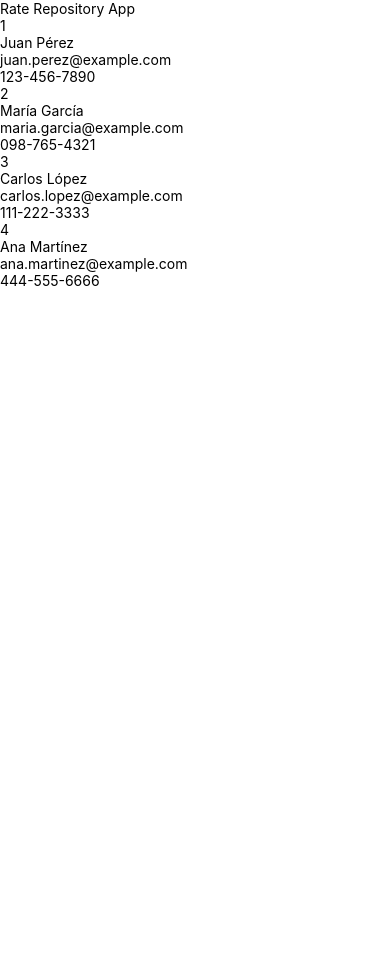
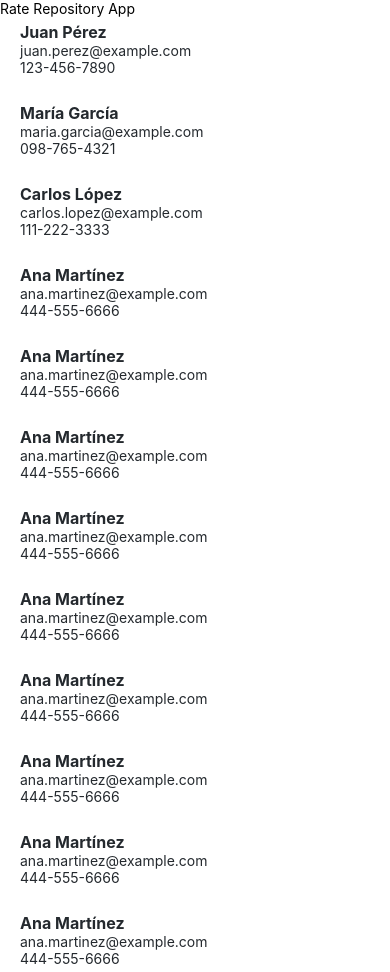
Before and after one commit to jdsalcedos/rate-repository-app, a React Native app: screen / in a window 390 px wide. Before the commit the page ends 844 px from the top, so only its background shows below. Built offline with nearby package versions, Linux system fonts and the light colour scheme.

Commit message:
minuto 55

```diff
--- /dev/null
+++ b/src/components/RepositoryItem.jsx
@@ -0,0 +1,22 @@
+import { View, Text, StyleSheet } from "react-native";
+import React from "react";
+import StyledText from "./StyledText";
+
+const styles = StyleSheet.create({
+  container: {
+    padding: 20,
+    paddingBottom: 5,
+    paddingTop: 5,
+  },
+});
+
+const RepositoryItem = (props) => (
+  <View key={props.id} style={styles.container}>
+    <StyledText fontSize="subheading" fontWeight="bold">
+      {props.nombre}
+    </StyledText>
+    <StyledText>{props.email}</StyledText>
+    <StyledText>{props.phone}</StyledText>
+  </View>
+);
+export default RepositoryItem;
--- a/src/components/RepositoryList.jsx
+++ b/src/components/RepositoryList.jsx
@@ -1,19 +1,15 @@
 import React from "react";
-import { View, Text, FlatList } from "react-native";
+import { Text, FlatList } from "react-native";
 import repositories from "../data/repositories";
-
+import RepositoryItem from "./RepositoryItem";
 const RepositoryList = () => {
   return (
     <FlatList
       data={repositories}
-      renderItem={({ item: repo }) => (
-        <View key={repo.id}>
-          <Text>{repo.id}</Text>
-          <Text>{repo.nombre}</Text>
-          <Text>{repo.email}</Text>
-          <Text>{repo.phone}</Text>
-        </View>
-      )}
+      ItemSeparatorComponent={() => <Text> </Text>}
+      renderItem={(
+        { item: repo } //se cambia el nombre de 'item' a repo
+      ) => <RepositoryItem {...repo} />}
     />
   );
 };
--- /dev/null
+++ b/src/components/StyledText.jsx
@@ -0,0 +1,46 @@
+import React from "react";
+import { Text, StyleSheet } from "react-native";
+import theme from "../theme";
+
+const styles = StyleSheet.create({
+  text: {
+    fontSize: theme.fontSizes.body,
+    color: theme.colors.textPrimary,
+    fontFamily: theme.fonts.main,
+    fontWeights: theme.fontWeights.normal,
+  },
+  colorPrimary: {
+    color: theme.colors.primary,
+  },
+  colorSecondary: {
+    color: theme.colors.textSecondary,
+  },
+  bold: {
+    fontWeight: theme.fontWeights.bold,
+  },
+  subheading: {
+    fontSize: theme.fontSizes.subheading,
+  },
+});
+
+export default function StyledText({
+  children,
+  color,
+  fontSize,
+  fontWeight,
+  style,
+  ...restOfProps
+}) {
+  const textStyles = [
+    styles.text,
+    color === "primary" && styles.colorPrimary,
+    color === "secondary" && styles.colorSecondary,
+    fontSize === "subheading" && styles.subheading,
+    fontWeight === "bold" && styles.bold,
+  ];
+  return (
+    <Text style={textStyles} {...restOfProps}>
+      {children}
+    </Text>
+  );
+}
--- a/src/data/repositories.js
+++ b/src/data/repositories.js
@@ -23,4 +23,52 @@ export default [
     email: "ana.martinez@example.com",
     phone: "444-555-6666",
   },
+  {
+    id: 5,
+    nombre: "Ana Martínez",
+    email: "ana.martinez@example.com",
+    phone: "444-555-6666",
+  },
+  {
+    id: 6,
+    nombre: "Ana Martínez",
+    email: "ana.martinez@example.com",
+    phone: "444-555-6666",
+  },
+  {
+    id: 7,
+    nombre: "Ana Martínez",
+    email: "ana.martinez@example.com",
+    phone: "444-555-6666",
+  },
+  {
+    id: 8,
+    nombre: "Ana Martínez",
+    email: "ana.martinez@example.com",
+    phone: "444-555-6666",
+  },
+  {
+    id: 9,
+    nombre: "Ana Martínez",
+    email: "ana.martinez@example.com",
+    phone: "444-555-6666",
+  },
+  {
+    id: 10,
+    nombre: "Ana Martínez",
+    email: "ana.martinez@example.com",
+    phone: "444-555-6666",
+  },
+  {
+    id: 11,
+    nombre: "Ana Martínez",
+    email: "ana.martinez@example.com",
+    phone: "444-555-6666",
+  },
+  {
+    id: 12,
+    nombre: "Ana Martínez",
+    email: "ana.martinez@example.com",
+    phone: "444-555-6666",
+  },
 ];
--- /dev/null
+++ b/src/theme.js
@@ -0,0 +1,20 @@
+const theme = {
+  colors: {
+    textPrimary: "#24292e",
+    textSecondary: "#586069",
+    primary: "#0366d6",
+  },
+  fontSizes: {
+    body: 14,
+    subheading: 16,
+  },
+  fonts: {
+    main: "System",
+  },
+  fontWeights: {
+    normal: "400",
+    bold: "700",
+  },
+};
+
+export default theme
```
Also changed, not shown: package.json (+6 -2 lines), 1 other file (tests, documents, lock files or other folders).
